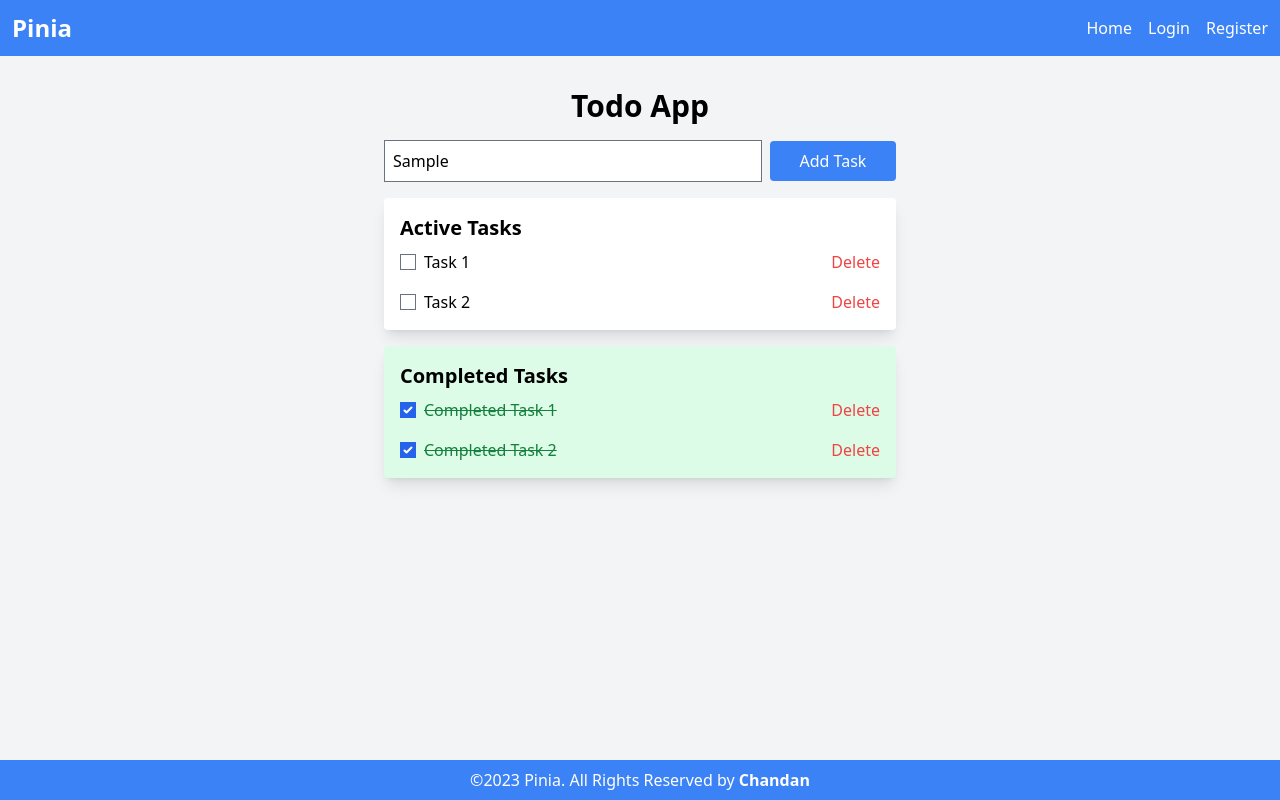
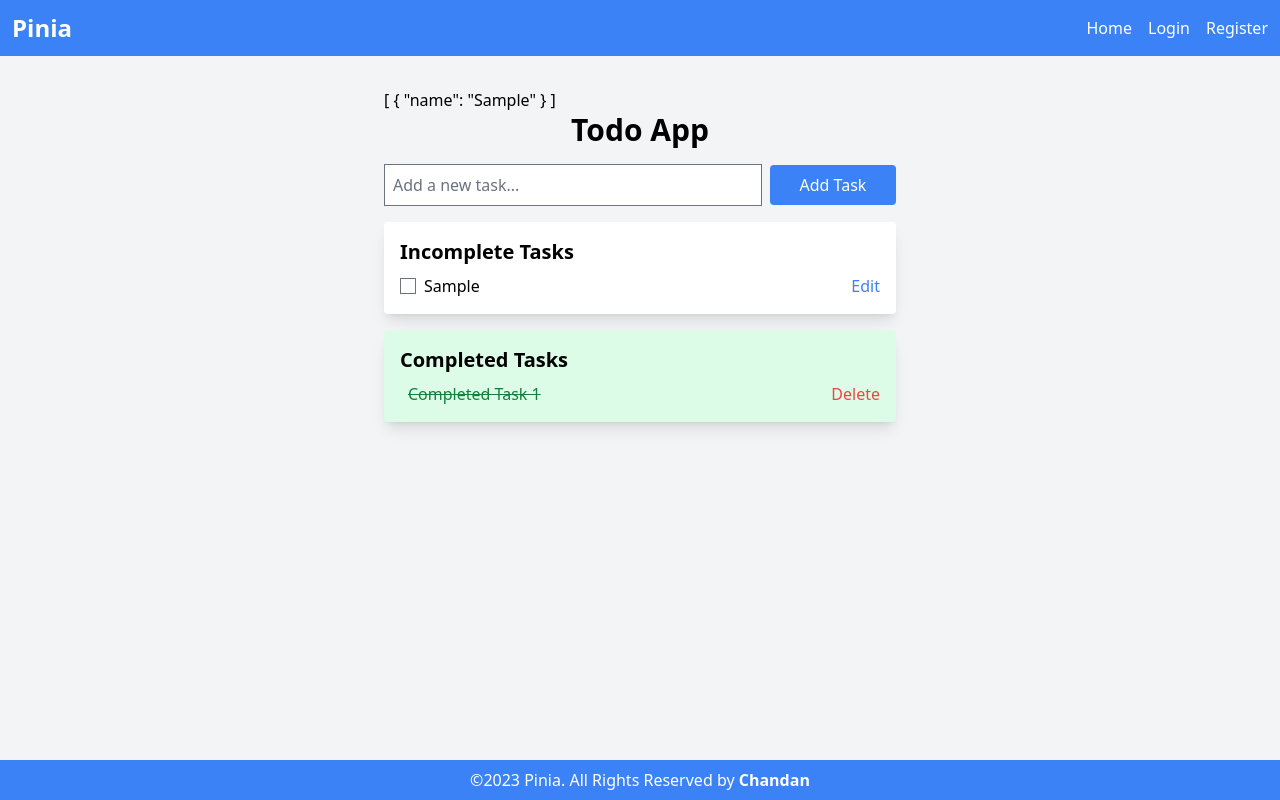
Before and after one commit to chandan-ojha/ostad-vuejs-assignment, a Vue app in the folder todo-user-auth-app/: page / in a window 1280 px wide. Both pictures are taken after typing "Sample" into the empty fields and a click on the button "Add Task". Built offline with nearby package versions, Linux system fonts and the light colour scheme.

Commit message:
`task-add` functionality on development

```diff
--- a/todo-user-auth-app/src/views/HomeView.vue
+++ b/todo-user-auth-app/src/views/HomeView.vue
@@ -1,16 +1,38 @@
-<script setup></script>
+<script setup>
+import { ref, reactive } from "vue";
+const tasks = ref([]);
+
+const task = reactive({
+  name: "",
+});
+
+const addTask = () => {
+  tasks.value.push({ name: task.name });
+  localStorage.setItem("task_list", JSON.stringify(tasks.value));
+  task.name = "";
+};
+
+const getTask = () => {
+  const taskList = JSON.parse(localStorage.getItem("task_list"));
+  return taskList;
+};
+</script>
 
 <template>
   <div class="px-96 pb-8">
+    <p>{{ tasks }}</p>
     <h1 class="text-3xl font-semibold mb-4 text-center">Todo App</h1>
     <div class="mb-4 flex items-center">
       <input
+        v-model="task.name"
         type="text"
         id="task-input"
         class="w-3/4 border p-2"
         placeholder="Add a new task..."
       />
+
       <button
+        @click="addTask"
         type="button"
         id="add-task"
         class="w-1/4 ml-2 bg-blue-500 text-white p-2 rounded hover:bg-blue-600"
@@ -19,23 +41,21 @@
       </button>
     </div>
 
-    <!-- Active Task List -->
+    <!-- Incomplete Task List -->
     <div class="bg-white rounded shadow-lg p-4">
-      <h2 class="text-xl font-semibold mb-2">Active Tasks</h2>
-      <ul id="todo-list" class="space-y-4">
+      <h2 class="text-xl font-semibold mb-2">Incomplete Tasks</h2>
+      <ul
+        id="todo-list"
+        class="space-y-4"
+        v-for="(taskitem, index) in getTask()"
+        :key="index"
+      >
         <li class="flex justify-between items-center">
           <label class="flex items-center space-x-2">
             <input type="checkbox" class="form-checkbox" />
-            <span class="ml-2">Task 1</span>
+            <span class="ml-2">{{ taskitem.name }}</span>
           </label>
-          <button class="text-red-500 hover:text-red-600">Delete</button>
-        </li>
-        <li class="flex justify-between items-center">
-          <label class="flex items-center space-x-2">
-            <input type="checkbox" class="form-checkbox" />
-            <span class="ml-2">Task 2</span>
-          </label>
-          <button class="text-red-500 hover:text-red-600">Delete</button>
+          <button class="text-blue-500 hover:text-blue-600">Edit</button>
         </li>
       </ul>
     </div>
@@ -46,19 +66,9 @@
       <ul id="completed-list" class="space-y-4">
         <li class="flex justify-between items-center">
           <label class="flex items-center space-x-2">
-            <input type="checkbox" class="form-checkbox" checked />
-            <span class="line-through ml-2 text-green-700"
-              >Completed Task 1</span
-            >
-          </label>
-          <button class="text-red-500 hover:text-red-600">Delete</button>
-        </li>
-        <li class="flex justify-between items-center">
-          <label class="flex items-center space-x-2">
-            <input type="checkbox" class="form-checkbox" checked />
-            <span class="line-through ml-2 text-green-700"
-              >Completed Task 2</span
-            >
+            <span class="line-through ml-2 text-green-700">
+              Completed Task 1
+            </span>
           </label>
           <button class="text-red-500 hover:text-red-600">Delete</button>
         </li>
```
